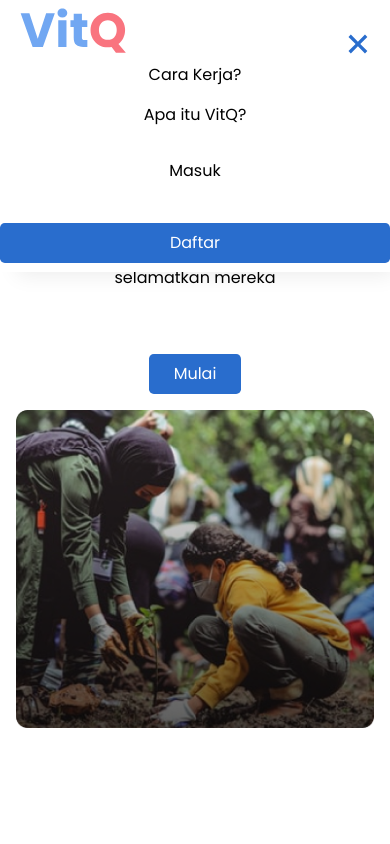
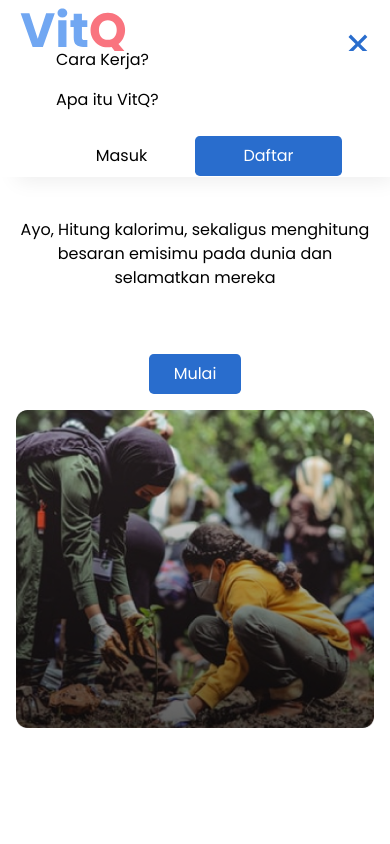
Before and after one commit to vitQQ/front-end-vitQ, a React (Create React App) app: page / in a window 390 px wide. Both pictures are taken after a click on the element 358 px from the left and 44 px from the top of the page. Shown: the top 844 px of the page. Built offline with nearby package versions, Linux system fonts and the light colour scheme.

Commit message:
fix navbar, button

```diff
--- /dev/null
+++ b/src/components/button.css
@@ -0,0 +1,3 @@
+button > .white-button:hover{
+    background-color: #71A7F2;
+}
--- a/src/components/button.jsx
+++ b/src/components/button.jsx
@@ -1,11 +1,12 @@
 import React from "react";
+import "./button.css"
 
 export default function Button(props){
     return (
         <div>
             {props.disabled?
             <button className="text-white text-capitalize bg-white-200 border-0 p-2 rounded-3 my-3 w-100" disabled>{props.value}</button> :
-            <button className={props.nofill? "text-inactive text-capitalize bg-white border-0 p-2 rounded-3 my-3 w-100" : "text-white text-capitalize bg-primary-3 border-0 p-2 rounded-3 my-3 w-100"}>{props.value}</button>}
+            <button className={props.nofill? "text-inactive text-capitalize bg-white border-0 p-2 rounded-3 my-3 w-100 white-button" : "text-white text-capitalize bg-primary-3 border-0 p-2 rounded-3 my-3 w-100"}>{props.value}</button>}
         </div>
     )
 }
--- a/src/components/navbar/Sidebar.jsx
+++ b/src/components/navbar/Sidebar.jsx
@@ -4,6 +4,7 @@ import { BiMenu, BiX } from "react-icons/bi";
 import Button from "../button";
 import './sidebar.css';
 import { useLocation, useNavigate } from "react-router";
+import {Col} from "react-bootstrap"
 
 export default function Sidebar(){
     let {pathname} = useLocation()
@@ -19,19 +20,25 @@ export default function Sidebar(){
                     {sidebar? <BiX size={40}/> : <BiMenu size={40}/>}
                 </div>
                 <div className={!sidebar? 'menu' : 'menu active'}>
-                    <div className="side-menu">
+                    <div className="side-menu px-5">
                             <>
                                 <div className="p-2">
-                                    <a onClick={showSidebar} className='text-decoration-none text-active menu-item' href='#cara-kerja'>Cara Kerja?</a>
+                                    <a onClick={showSidebar} className='text-decoration-none text-active' href='#cara-kerja'>Cara Kerja?</a>
                                 </div>
                                 <div className="p-2">
-                                    <a className='text-decoration-none text-active menu-item' href='#apa-itu-vitq'>Apa itu VitQ?</a>
+                                    <a className='text-decoration-none text-active' href='#apa-itu-vitq'>Apa itu VitQ?</a>
                                 </div>
-                                <div onClick={()=> navigate("/masuk")} className="menu-item">
-                                    <Button nofill value={`Masuk`}/>
-                                </div>
-                                <div onClick={()=> navigate("/daftar")} className="menu-item">
-                                    <Button value={`Daftar`}/>
+                                <div className="d-flex justify-content-center">
+                                    <Col>
+                                        <div onClick={()=> navigate("/masuk")}>
+                                            <Button nofill value={`Masuk`}/>
+                                        </div>
+                                    </Col>
+                                    <Col>
+                                        <div onClick={()=> navigate("/daftar")}>
+                                            <Button value={`Daftar`}/>
+                                        </div>
+                                    </Col>
                                 </div>
                             </>
                     </div>
--- a/src/components/navbar/sidebar.css
+++ b/src/components/navbar/sidebar.css
@@ -1,18 +1,23 @@
 .menu{
+    padding:2% 0 1%;
     background-color: white;
     box-shadow: 10px 10px 20px -7px rgba(0,0,0,0.08);
     width : 100%;
-    height : 25%;
+    height : 15%;
     position : fixed;
-    top : 10;
-    right : -100%;
+    top : -25%;
+    right:0;
+    /* right : -100%; */
     transition: 850ms;
     display : flex;
+    opacity: 0;
 }
 
 .active {
-    right: 0%;
+    /* right: 0%; */
+    top:6%;
     transition: 850ms;
+    opacity: 0.99999;
 }
 
 .side-menu{
@@ -21,7 +26,7 @@
     display: flex;
     flex-direction: column;
     justify-content: center;
-    text-align: center;
+    text-align: left;
 }
 
 .x-icon{
@@ -29,7 +34,7 @@
 }
 
 .menu-item a:hover{
-    color: primary-3;
+    background-color: primary-3;
 }
 
 .toogler {
--- a/src/layout/index.js
+++ b/src/layout/index.js
@@ -7,6 +7,8 @@ import {useLocation} from 'react-router-dom'
 export default function Layout({children}) {
     let {pathname} = useLocation()
     let { width } = useWindowDimensions()
+    const isLoggin = localStorage.getItem("token")
+    console.log(isLoggin)
     return (
         <div className="d-flex flex-column" style={{height: "100vh"}}>
             <Navbar/>
--- a/src/pages/MenuKalkulasi/MenuKalkulasi.js
+++ b/src/pages/MenuKalkulasi/MenuKalkulasi.js
@@ -23,7 +23,6 @@ export default function MenuKalkalulasi() {
     dispatch(getFood())
   }, [dispatch])
 
-  // handle to update
   const handleClick =()=>{
     navigate('/kalkulasi/hasilkalkulasi')
   }
--- a/src/pages/MenuKalkulasi/menuKalkulasi.css
+++ b/src/pages/MenuKalkulasi/menuKalkulasi.css
@@ -23,3 +23,8 @@
       background-color: #F5F9FF
     }
   }
+@media only screen and (min-width: 750px) {
+  .sticky-button{
+    bottom: 0;
+  }
+}
```
